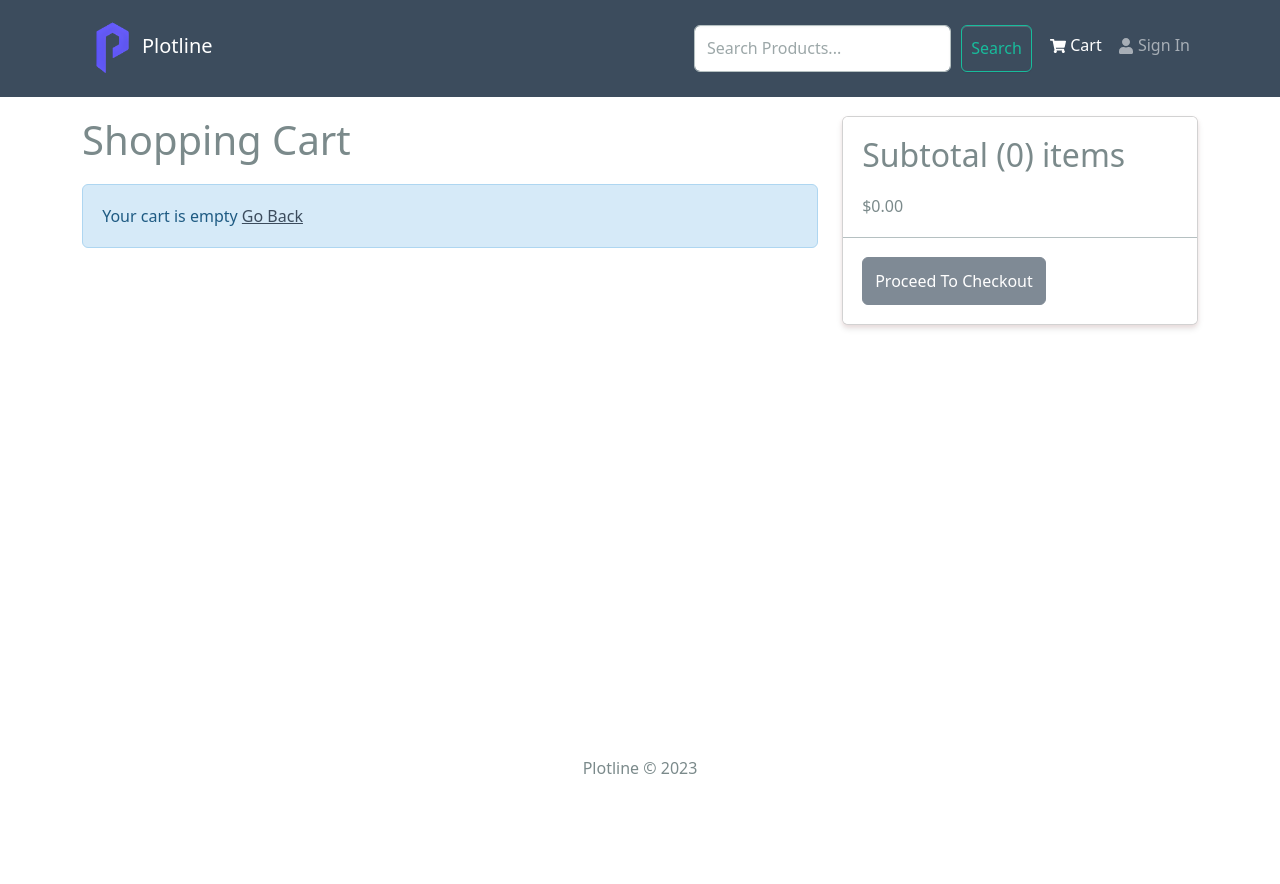
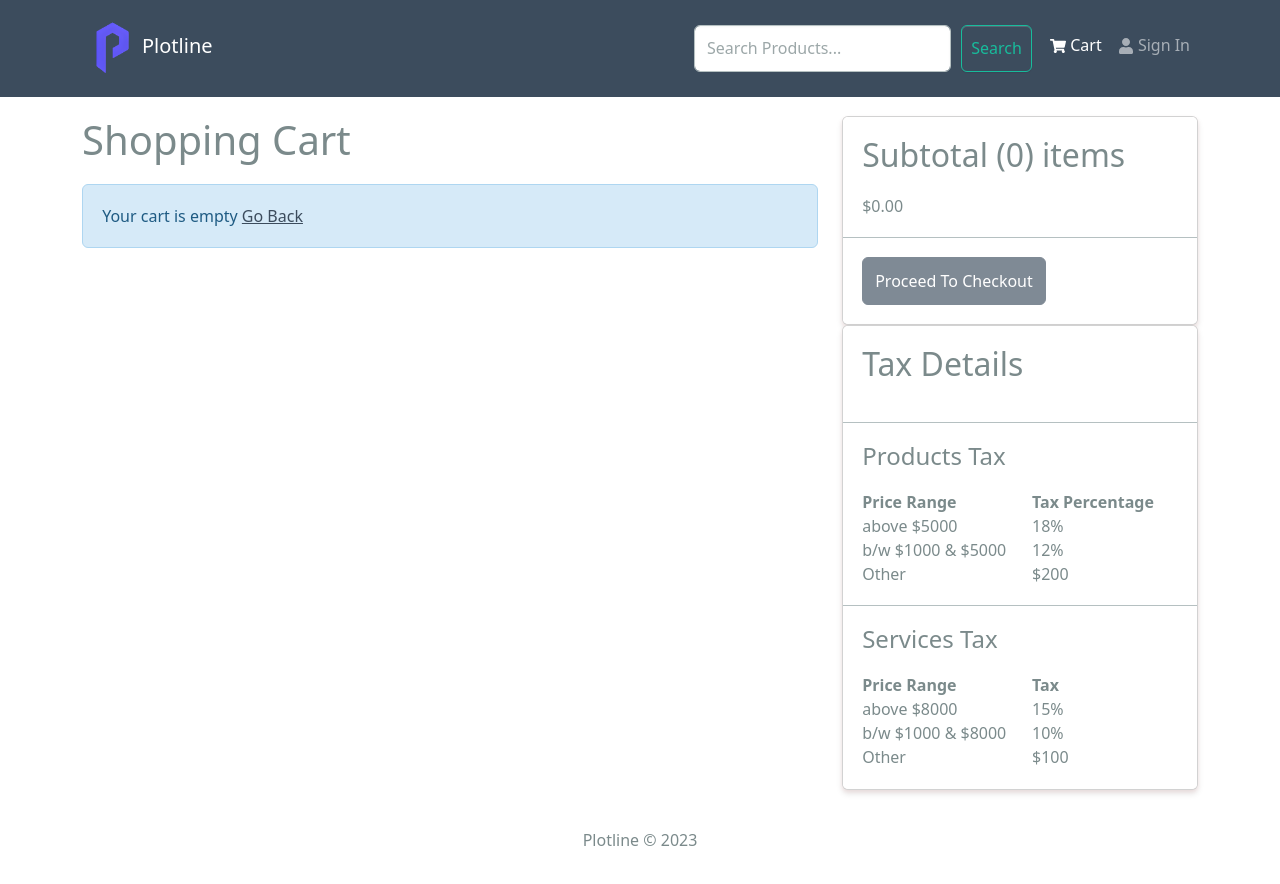
Before and after one commit to R-ohit-B-isht/PlotLine-Shop, a React (Create React App) app in the folder frontend/: page /cart in a window 1280 px wide. Shown: the top 884 px of the page. Before the commit the page ends 815 px from the top, so only its background shows below. Built offline with nearby package versions, Linux system fonts and the light colour scheme.

Commit message:
added Tax Detail Component

```diff
--- /dev/null
+++ b/frontend/src/components/TaxDetailComponent.jsx
@@ -0,0 +1,62 @@
+import React from 'react';
+import { Card, ListGroup, Row, Col } from 'react-bootstrap';
+
+const TaxDetailComponent = () => {
+  return (
+    <Card>
+      <ListGroup variant="flush">
+        <ListGroup.Item>
+          <h2>Tax Details</h2>
+        </ListGroup.Item>
+        <ListGroup.Item>
+          <h4>Products Tax</h4>
+          <Row>
+            <Col>
+              <strong>Price Range</strong>
+            </Col>
+            <Col>
+              <strong>Tax Percentage</strong>
+            </Col>
+          </Row>
+          <Row>
+            <Col>above $5000</Col>
+            <Col>18%</Col>
+          </Row>
+          <Row>
+            <Col>b/w $1000 & $5000</Col>
+            <Col>12%</Col>
+          </Row>
+          <Row>
+            <Col>Other</Col>
+            <Col>$200</Col>
+          </Row>
+        </ListGroup.Item>
+        <ListGroup.Item>
+          <h4>Services Tax</h4>
+          <Row>
+            <Col>
+              <strong>Price Range</strong>
+            </Col>
+            <Col>
+              <strong>Tax</strong>
+            </Col>
+          </Row>
+          <Row>
+            <Col>{"above $8000"}</Col>
+            <Col>15%</Col>
+          </Row>
+          <Row>
+          <Col>{"b/w $1000 & $8000"} </Col>
+            <Col>10%</Col>
+          </Row>
+          <Row>
+            <Col>Other</Col>
+            <Col>$100</Col>
+          </Row>
+        </ListGroup.Item>
+      </ListGroup>
+    </Card>
+  );
+};
+
+export default TaxDetailComponent;
--- a/frontend/src/screens/CartScreen.jsx
+++ b/frontend/src/screens/CartScreen.jsx
@@ -12,6 +12,7 @@ import {
 import { FaTrash } from 'react-icons/fa';
 import Message from '../components/Message';
 import { addToCart, removeFromCart } from '../slices/cartSlice';
+import TaxDetailComponent from '../components/TaxDetailComponent';
 
 const CartScreen = () => {
   const navigate = useNavigate();
@@ -142,6 +143,7 @@ const CartScreen = () => {
             </ListGroup.Item>
           </ListGroup>
         </Card>
+        <TaxDetailComponent/>
       </Col>
     </Row>
   );
--- a/frontend/src/screens/OrderScreen.jsx
+++ b/frontend/src/screens/OrderScreen.jsx
@@ -100,20 +100,20 @@ const OrderScreen = () => {
       tax=0.18
       else if(item.price>1000)
       tax=0.12
-      let tp=item.qty * item.price;
-      let totalTax=item.qty * (tax===0 ? 200 : tax * item.price);
-      let totalCost=tp+totalTax;
-      return <p>({item.qty} x ${item.price} = ${tp})+(${tax===0 ? 200 : tax * item.price} x {item.qty} = ${totalTax}) = ${totalCost}</p>
+      let tp=(parseFloat(item.qty * item.price)).toFixed(2);
+      let totalTax = (parseFloat(item.qty * (tax === 0 ? 200 : tax * item.price))).toFixed(2);
+      let totalCost=(parseFloat(tp+totalTax)).toFixed(2);
+      return <p>({item.qty} x ${item.price} = ${tp})+(${tax===0 ? 200 : parseFloat(tax * item.price).toFixed(2)} x {item.qty} = ${totalTax}) = ${totalCost}</p>
     }
     else if(type==="service"){
-      let tp=item.week * item.price;
+      let tp=parseFloat(item.week * item.price).toFixed(2);
       if(tp>8000)
         tax=0.15
       else if(tp > 1000)
         tax=0.10
-      let totalTax=tax===0 ? 100 : tax * tp;
-      let totalCost=tp+totalTax;
-      return <p>({item.week} x ${item.price} = ${item.week * item.price})+(${totalTax})=${totalCost}</p>
+      let totalTax=tax===0 ? 100 : parseFloat(tax * tp).toFixed(2);
+      let totalCost=parseFloat(tp+totalTax).toFixed(2);
+      return <p>({item.week} x ${item.price} = ${parseFloat(item.week * item.price).toFixed(2)})+(${totalTax})=${totalCost}</p>
     }
   }
 
--- a/frontend/src/screens/PlaceOrderScreen.jsx
+++ b/frontend/src/screens/PlaceOrderScreen.jsx
@@ -8,6 +8,7 @@ import CheckoutSteps from '../components/CheckoutSteps';
 import Loader from '../components/Loader';
 import { useCreateOrderMutation } from '../slices/ordersApiSlice';
 import { clearCartItems } from '../slices/cartSlice';
+import TaxDetailComponent from '../components/TaxDetailComponent';
 
 const PlaceOrderScreen = () => {
   const navigate = useNavigate();
@@ -50,20 +51,20 @@ const PlaceOrderScreen = () => {
       tax=0.18
       else if(item.price>1000)
       tax=0.12
-      let tp=item.qty * item.price;
-      let totalTax=item.qty * (tax===0 ? 200 : tax * item.price);
-      let totalCost=tp+totalTax;
-      return <p>({item.qty} x ${item.price} = ${tp})+(${tax===0 ? 200 : tax * item.price} x {item.qty} = ${totalTax}) = ${totalCost}</p>
+      let tp=(parseFloat(item.qty * item.price)).toFixed(2);
+      let totalTax = (parseFloat(item.qty * (tax === 0 ? 200 : tax * item.price))).toFixed(2);
+      let totalCost=(parseFloat(tp+totalTax)).toFixed(2);
+      return <p>({item.qty} x ${item.price} = ${tp})+(${tax===0 ? 200 : parseFloat(tax * item.price).toFixed(2)} x {item.qty} = ${totalTax}) = ${totalCost}</p>
     }
     else if(type==="service"){
-      let tp=item.week * item.price;
+      let tp=parseFloat(item.week * item.price).toFixed(2);
       if(tp>8000)
         tax=0.15
       else if(tp > 1000)
         tax=0.10
-      let totalTax=tax===0 ? 100 : tax * tp;
-      let totalCost=tp+totalTax;
-      return <p>({item.week} x ${item.price} = ${item.week * item.price})+(${totalTax})=${totalCost}</p>
+      let totalTax=tax===0 ? 100 : parseFloat(tax * tp).toFixed(2);
+      let totalCost=parseFloat(tp+totalTax).toFixed(2);
+      return <p>({item.week} x ${item.price} = ${parseFloat(item.week * item.price).toFixed(2)})+(${totalTax})=${totalCost}</p>
     }
   }
 
@@ -155,13 +156,13 @@ const PlaceOrderScreen = () => {
                   <Col>${cart.totalPrice}</Col>
                 </Row>
               </ListGroup.Item>
-              <ListGroup.Item>
+
                 {error && (
+                  <ListGroup.Item>
+                  <Message variant='danger'>{error.data.message}</Message>
+                 </ListGroup.Item>
+                )}
 
-                  <Message variant='danger'>{error.data.message}</Message>
-
-                )}
-                </ListGroup.Item>
               <ListGroup.Item>
                 <Button
                   type='button'
@@ -175,6 +176,7 @@ const PlaceOrderScreen = () => {
               </ListGroup.Item>
             </ListGroup>
           </Card>
+          <TaxDetailComponent/>
         </Col>
       </Row>
     </>
```
